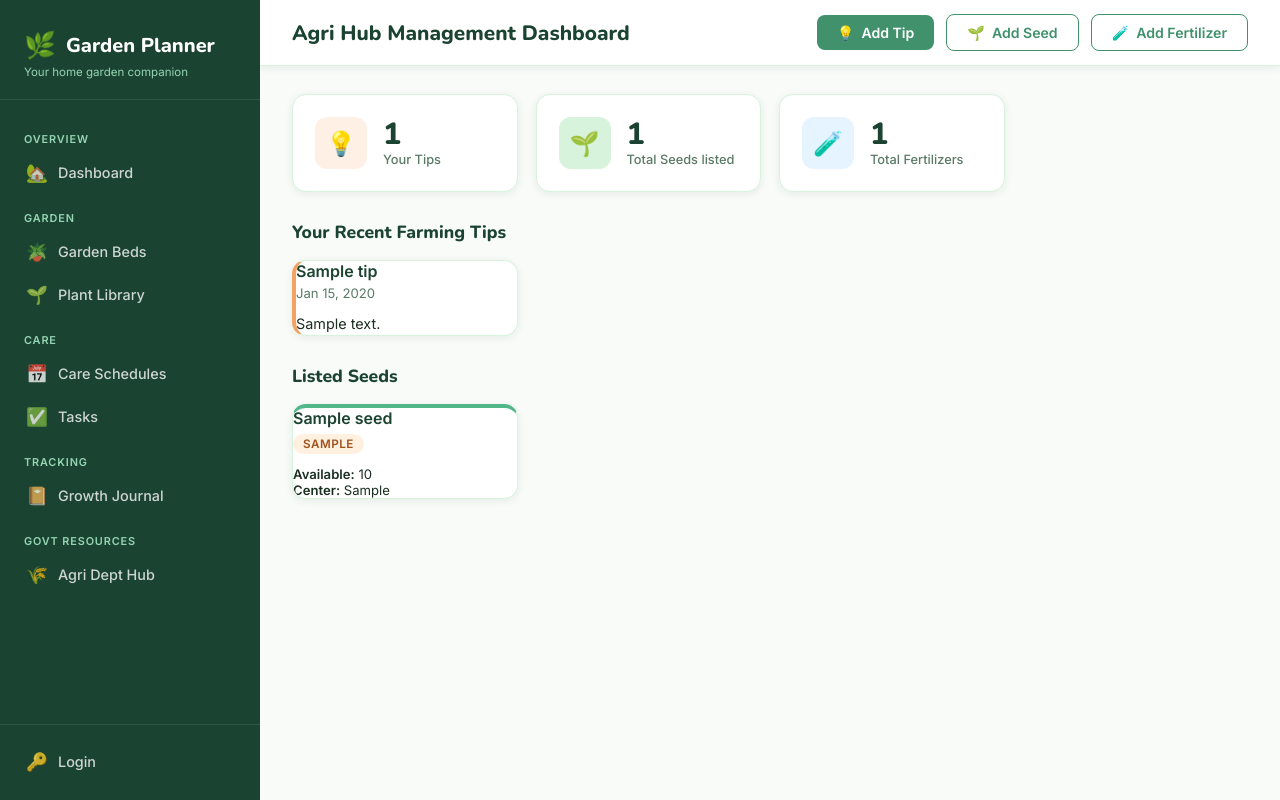
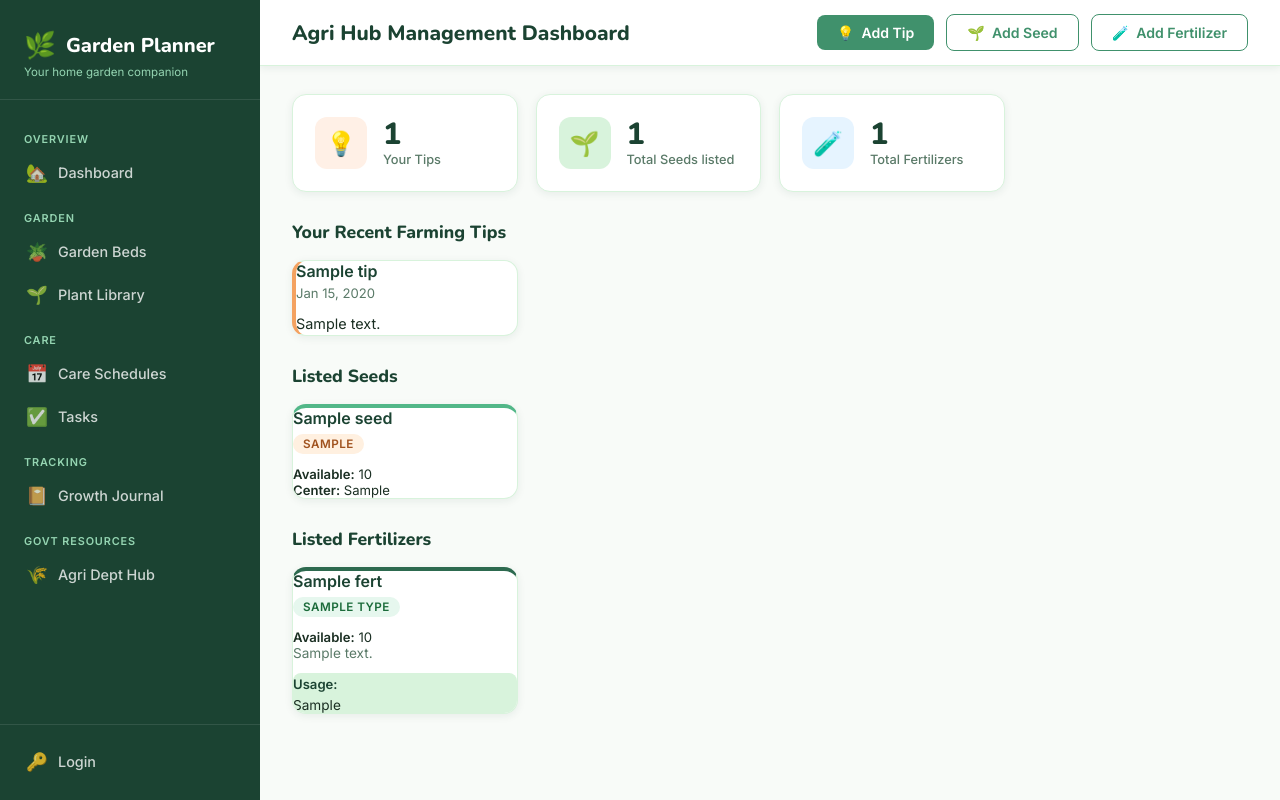
Before and after one commit to jiya-thomas/Home_Garden_Planner, a Django app: template templates/agri_department/manage_hub.html in a window 1280 px wide. Run offline with Django 5.2, Linux system fonts and the light colour scheme; the template is opened without the code that fills it: most values are stand-ins (such as "Sample title", 1, 10 or a date in 2020).

Commit message:
bug fixed

```diff
--- a/templates/agri_department/manage_hub.html
+++ b/templates/agri_department/manage_hub.html
@@ -65,4 +65,26 @@
     {% endfor %}
 </div>
 
+<h3 class="section-title mt-4">Listed Fertilizers</h3>
+<div class="plant-grid">
+    {% for fert in fertilizers %}
+        <div class="card p-3" style="border-top: 4px solid var(--green-mid);">
+            <h4 style="color: var(--green-dark); font-weight: 700; margin-bottom: 4px;">{{ fert.name }}</h4>
+            <div style="margin-bottom: 12px;">
+                <span class="badge badge-low">{{ fert.type }}</span>
+            </div>
+            <p class="text-sm"><strong>Available:</strong> {{ fert.quantity_available }}</p>
+            {% if fert.description %}
+                <p style="font-size: 0.85rem; color: var(--text-muted); margin-bottom: 12px;">{{ fert.description }}</p>
+            {% endif %}
+            <div class="p-2" style="background: var(--green-ghost); border-radius: 8px;">
+                <strong class="text-sm" style="color: var(--green-dark);">Usage:</strong>
+                <p style="font-size: 0.85rem; margin-top: 4px;">{{ fert.usage_instructions|truncatewords:15 }}</p>
+            </div>
+        </div>
+    {% empty %}
+        <div class="alert alert-info" style="grid-column: 1 / -1;">No fertilizers listed currently.</div>
+    {% endfor %}
+</div>
+
 {% endblock %}
```
